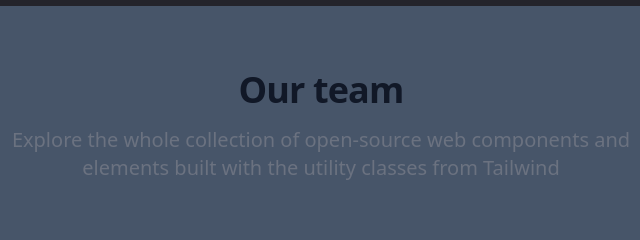
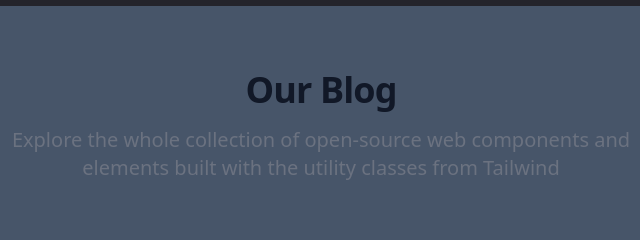
Before and after one commit to DEBOERAH/Tanta-blog, a website: page src/index.html in a window 1280 px wide. Shown: the part 728-968 px from the top of the page, 319-959 px from the left. Drawn offline with nearby package versions, Linux system fonts and the light colour scheme; grey boxes are pictures that could not be loaded.

Commit message:
Changed our team to blog

```diff
--- a/src/index.html
+++ b/src/index.html
@@ -105,7 +105,7 @@
                 <section class="bg-slate-600  text-white">
                     <div class="py-8 px-4 mx-auto max-w-screen-xl text-center lg:py-16 lg:px-6">
                         <div class="mx-auto mb-8 max-w-screen-sm lg:mb-16">
-                            <h2 class="mb-4 text-4xl tracking-tight font-extrabold text-gray-900 dark:text-white">Our team</h2>
+                            <h2 class="mb-4 text-4xl tracking-tight font-extrabold text-gray-900 dark:text-white">Our Blog</h2>
                             <p class="font-light text-gray-500 sm:text-xl dark:text-gray-400">Explore the whole collection of open-source web components and elements built with the utility classes from Tailwind</p>
                         </div>
                         <div class="grid gap-8 lg:gap-16 sm:grid-cols-2 md:grid-cols-3 lg:grid-cols-4">
```
